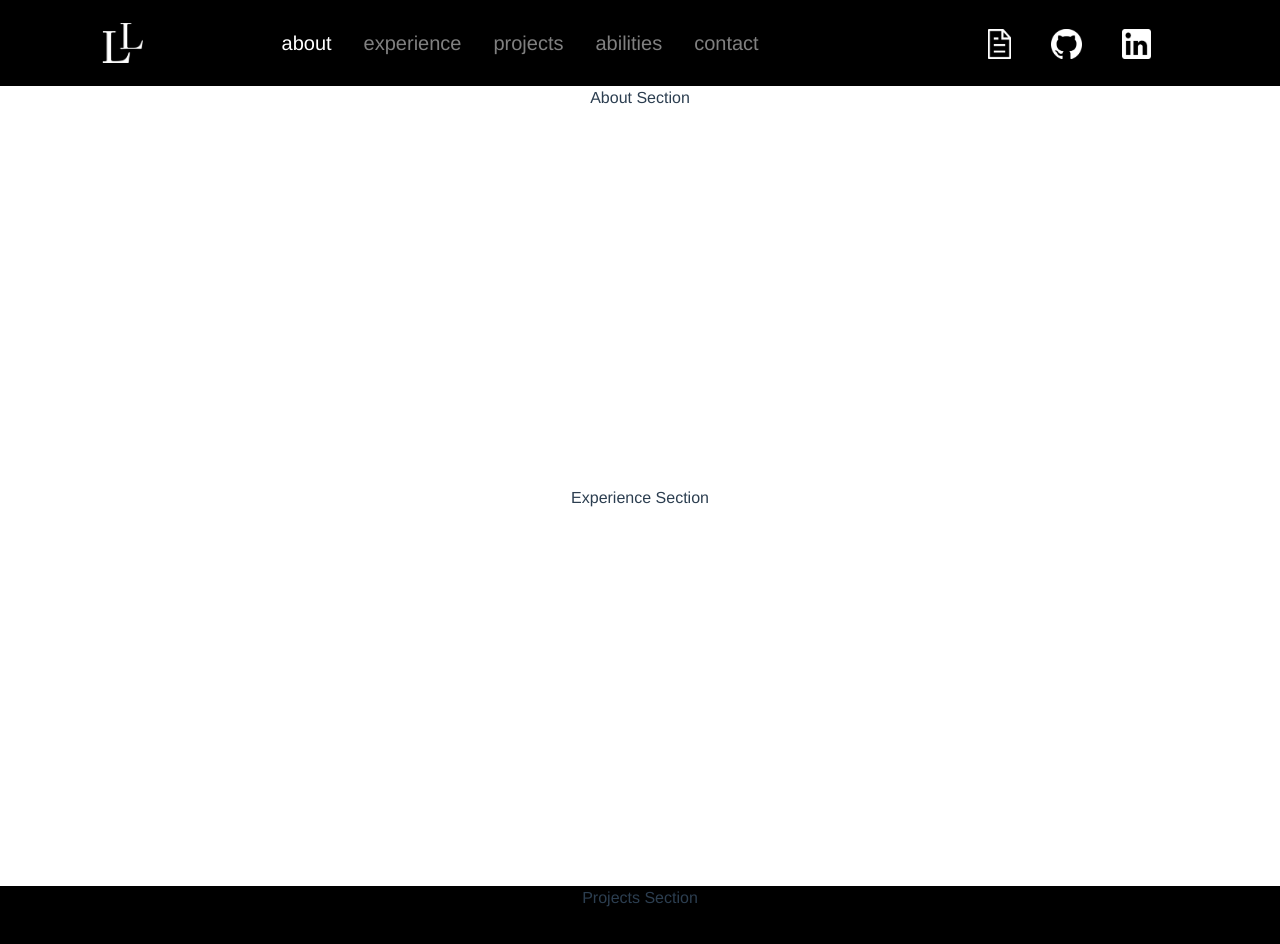
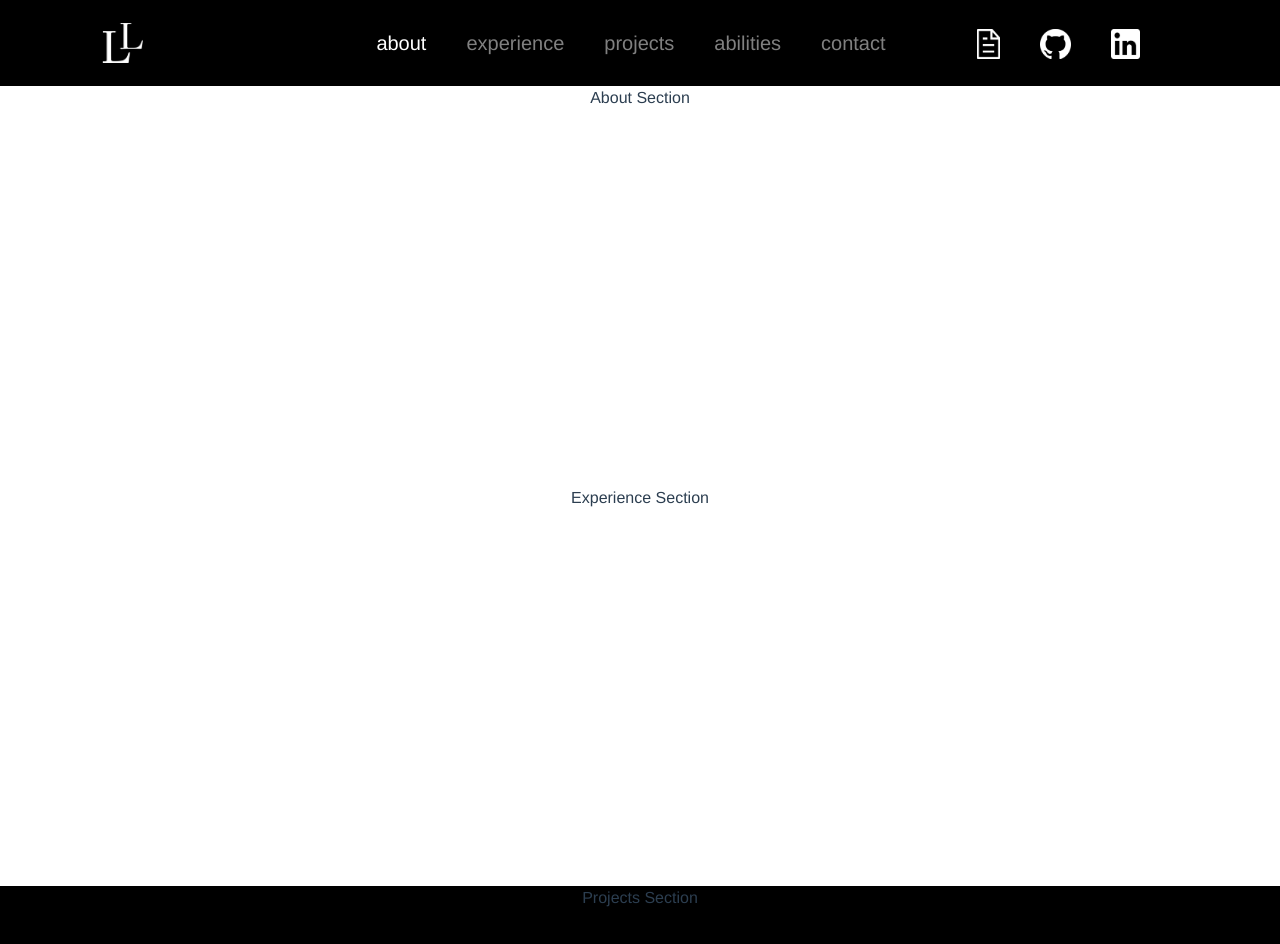
Before and after one commit to LianLambert/lian-website, a Vue app: page / in a window 1280 px wide. Shown: the top 944 px of the page. Built offline with nearby package versions, Linux system fonts and the light colour scheme.

Commit message:
feat: updated MainNavBar.vue styles, added toggleNavbar

```diff
--- a/src/components/MainNavBar.vue
+++ b/src/components/MainNavBar.vue
@@ -6,14 +6,22 @@
     </b-navbar-brand>
 
     <!-- Toggle -->
-    <b-navbar-toggle id="nav-toggle" target="navbar-content" class="shadow-none" @mouseenter="openNavbar" @mouseleave="closeNavbar">
+    <b-navbar-toggle
+      id="nav-toggle"
+      target="navbar-content"
+      class="shadow-none"
+      @mouseenter="openNavbar"
+      @mouseleave="closeNavbar"
+      @click="toggleNavbar"
+    >
       <img src="../assets/hamburger-icon.png" alt="toggle" style="width: 30px; height: auto" />
     </b-navbar-toggle>
 
     <!-- Collapsible Section -->
     <b-collapse id="nav-content" v-model="isNavExpanded" is-nav @mouseenter="openNavbar" @mouseleave="closeNavbar">
-      <b-navbar-nav class="d-flex justify-content-around w-100">
+      <b-navbar-nav class="centered w-100">
         <!-- Navbar Links -->
+        <div class="centered">
           <div id="nav-links-container" class="centered flex-lg-row flex-column">
             <b-nav-item class="nav-link" href="#about" @click="closeNavbar" active>about</b-nav-item>
             <b-nav-item class="nav-link" href="#experience" @click="closeNavbar">experience</b-nav-item>
@@ -40,6 +48,7 @@
               </a>
             </div>
           </div>
+        </div>
       </b-navbar-nav>
     </b-collapse>
   </b-navbar>
@@ -55,6 +64,10 @@ const isNavExpanded = ref(false);
 const navLinkElements = ref(null);
 const sectionElements = ref(null);
 const currentSection = ref(null);
+
+const toggleNavbar = () => {
+  isNavExpanded.value = !isNavExpanded.value;
+};
 
 const openNavbar = () => {
   isNavExpanded.value = true;
@@ -106,7 +119,7 @@ window.addEventListener("scroll", () => {
 }
 
 .nav-icon-container:hover {
-  filter: brightness(80%);
+  filter: brightness(70%);
 }
 
 .nav-icon {
@@ -125,16 +138,21 @@ window.addEventListener("scroll", () => {
   align-items: center;
 }
 
-#nav-links-container li a {
+#nav-links-container {
+  margin-right: 4vw;
+}
+
+#nav-links-container .nav-link {
   color: #ffffff80;
   transition: all 0.2s;
+  padding: 10px;
 }
 
-#nav-links-container li a:hover {
+#nav-links-container .nav-link:hover {
   color: white;
 }
 
-#nav-links-container li a.active {
+#nav-links-container .nav-link.active {
   color: white;
 }
 
@@ -146,6 +164,7 @@ window.addEventListener("scroll", () => {
   border: none;
   box-shadow: none;
   padding: 5px 10px;
+  padding-left: 50px;
   height: 70px;
 }
 
@@ -159,21 +178,18 @@ window.addEventListener("scroll", () => {
 @media (min-width: 992px) {
   #logo {
     margin-left: 7vw;
+    margin-right: 7vw;
   }
 }
 
 @media (max-width: 992px) {
-  #nav-links-container li a {
+  #nav-links-container li {
     width: 100vw;
     transition: all 0.2s;
   }
 
   #nav-links-container li:hover {
-    background-color: #111111;
-  }
-
-  #nav-links-container li {
-    color: white;
+    background-color: #202020;
   }
 }
 </style>
```
Lines whose indentation alone changed are shown as unchanged.
